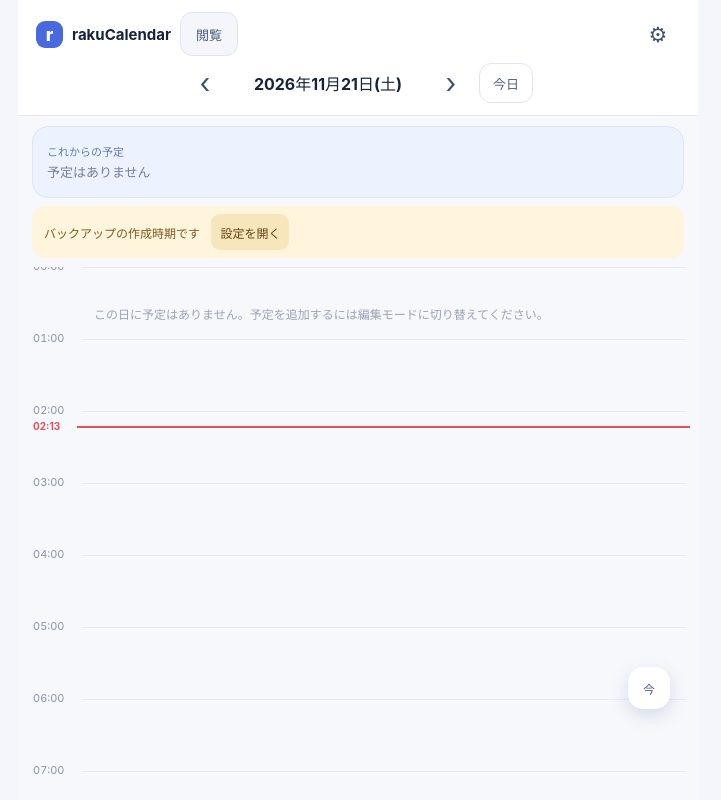
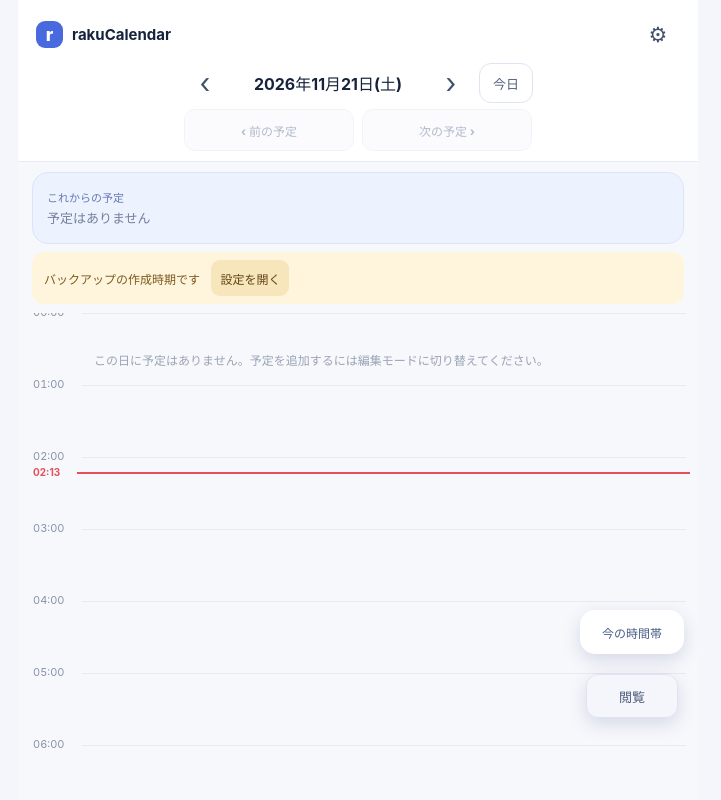
Before and after one commit to viaNEONIA/rakuCalendar, a React (Vite) app: page / in a window 1280 px wide. Shown: the whole page, without its empty margins (282-1003 px from the left). Built offline with nearby package versions, Linux system fonts and the light colour scheme.

Commit message:
予定ナビと現在時刻ボタンを整理

```diff
--- a/src/App.tsx
+++ b/src/App.tsx
@@ -5,7 +5,7 @@ import type { CalendarEvent, CalendarSettings } from "./domain/event";
 import { makeBackup, parseBackup } from "./domain/backup";
 import type { CalendarBackup } from "./domain/backup";
 import { createICalendar } from "./domain/ical";
-import { changeEventTime, dayEvents, dateFromKey, dayKey, EVENT_TIME_INCREMENT_MINUTES, getNextEvent, layoutOverlaps, localDateTime, nearestQuarterHourMinute, defaultEventRange, hasPointerScrollIntent, nextAvailableEventRange, nextScheduledDay, pointerScrollDelta, resolveDragOverlaps, snapMinutes } from "./domain/time";
+import { changeEventTime, dayEvents, dateFromKey, dayKey, EVENT_TIME_INCREMENT_MINUTES, getNextEvent, layoutOverlaps, localDateTime, nearestQuarterHourMinute, defaultEventRange, hasPointerScrollIntent, nextAvailableEventRange, pointerScrollDelta, resolveDragOverlaps, snapMinutes } from "./domain/time";
 import type { DragMode } from "./domain/time";
 import { deleteEvent, getSettings, listEvents, restoreData, saveEvent, saveSettings } from "./storage/database";
 
@@ -45,6 +45,8 @@ export function App() {
   const [editing, setEditing] = useState<CalendarEvent | null>(null);
   const [viewingEvent, setViewingEvent] = useState<CalendarEvent | null>(null);
   const [selectedEventId, setSelectedEventId] = useState<string | null>(null);
+  const [navigationCursorId, setNavigationCursorId] = useState<string | null>(null);
+  const [pendingScrollStart, setPendingScrollStart] = useState<string | null>(null);
   const [mode, setMode] = useState<"view" | "edit">("view");
   const [loaded, setLoaded] = useState(false);
   const [settings, setSettings] = useState<CalendarSettings>(DEFAULT_SETTINGS);
@@ -72,6 +74,17 @@ export function App() {
   const positioned = useMemo(() => layoutOverlaps(visibleEvents), [visibleEvents]);
   const nextEvent = useMemo(() => getNextEvent(dayEvents(events, current), now), [events, now, selectedDay]);
   const isToday = selectedDay === dayKey(now);
+  const chronologicalEvents = useMemo(() => [...events].sort((left, right) => Date.parse(left.startAt) - Date.parse(right.startAt)), [events]);
+  const selectedDateStart = dateFromKey(selectedDay).getTime();
+  const navigationCursorIndex = navigationCursorId ? chronologicalEvents.findIndex((event) => event.id === navigationCursorId) : -1;
+  const nextNavigationAnchor = isToday ? now.getTime() : selectedDateStart - 1;
+  const previousNavigationAnchor = isToday ? now.getTime() : selectedDateStart;
+  const nextAppointment = navigationCursorIndex >= 0
+    ? chronologicalEvents[navigationCursorIndex + 1]
+    : chronologicalEvents.find((event) => Date.parse(event.startAt) > nextNavigationAnchor);
+  const previousAppointment = navigationCursorIndex >= 0
+    ? chronologicalEvents[navigationCursorIndex - 1]
+    : [...chronologicalEvents].reverse().find((event) => Date.parse(event.startAt) < previousNavigationAnchor);
 
   useEffect(() => {
     void Promise.all([listEvents(), getSettings()]).then(([savedEvents, savedSettings]) => { setEvents(savedEvents); setSettings(savedSettings); }).finally(() => setLoaded(true));
@@ -82,15 +95,35 @@ export function App() {
   useEffect(() => { if (loaded) void saveSettings(settings); }, [settings, loaded]);
 
   useEffect(() => {
+    if (!pendingScrollStart) return;
+    const target = new Date(pendingScrollStart);
+    if (dayKey(target) !== selectedDay || !timelineRef.current) return;
+    const minute = target.getHours() * 60 + target.getMinutes();
+    timelineRef.current.scrollTop = Math.max(0, (minute - settings.displayStartHour * 60) * HOUR_HEIGHT / 60 - 80);
+    setPendingScrollStart(null);
+  }, [pendingScrollStart, selectedDay, settings.displayStartHour]);
+
+  useEffect(() => {
     if (!loaded || !isToday || !timelineRef.current) return;
     const minute = now.getHours() * 60 + now.getMinutes();
     timelineRef.current.scrollTop = Math.max(0, (minute - settings.displayStartHour * 60) * HOUR_HEIGHT / 60 - 30 * HOUR_HEIGHT / 60);
   }, [loaded]);
 
+  function toggleMode() {
+    const nextMode = mode === "view" ? "edit" : "view";
+    if (nextMode === "view") {
+      if (dragSeed.current?.timer) window.clearTimeout(dragSeed.current.timer);
+      dragSeed.current = null; dragRef.current = null; suppressClick.current = false; setDragPreview(null); setSelectedEventId(null); lastTap.current = null;
+    }
+    setMode(nextMode);
+  }
+
   const changeDay = (delta: number) => {
     const next = dateFromKey(selectedDay);
     next.setDate(next.getDate() + delta);
     setSelectedDay(dayKey(next));
+    setNavigationCursorId(null);
+    setPendingScrollStart(null);
   };
 
   async function persist(event: CalendarEvent) {
@@ -299,35 +332,38 @@ export function App() {
     setSelectedEventId(event.id);
   }
 
+  function goToAppointment(event?: CalendarEvent) {
+    if (!event) return;
+    setNavigationCursorId(event.id);
+    setSelectedDay(dayKey(new Date(event.startAt)));
+    setPendingScrollStart(event.startAt);
+  }
+
+  function showCurrentTime() {
+    setNavigationCursorId(null);
+    setSelectedDay(dayKey(now));
+    setPendingScrollStart(now.toISOString());
+  }
+
   function jumpToNext() {
-    if (!nextEvent || !timelineRef.current) return;
-    const start = new Date(nextEvent.startAt);
-    timelineRef.current.scrollTo({ top: Math.max(0, (start.getHours() * 60 + start.getMinutes() - settings.displayStartHour * 60) * HOUR_HEIGHT / 60 - 80), behavior: "smooth" });
+    goToAppointment(nextEvent);
   }
 
   const nowMinutes = now.getHours() * 60 + now.getMinutes();
   const colorOptions = editing?.color && !EVENT_COLOR_PALETTE.some((color) => color.value.toLowerCase() === editing.color?.toLowerCase())
     ? [...EVENT_COLOR_PALETTE, { name: "現在の色", value: editing.color }]
     : EVENT_COLOR_PALETTE;
-  const nextScheduleDate = nextScheduledDay(events, selectedDay);
 
   return <div className={`app-shell${mode === "edit" ? " is-edit-mode" : ""}`}>
     <header className="topbar">
-      <div className="brand-line"><span className="mini-mark">r</span><strong>rakuCalendar</strong><button className={`mode-toggle${mode === "edit" ? " is-editing" : ""}`} aria-pressed={mode === "edit"} aria-label={mode === "view" ? "編集モードへ切り替え" : "閲覧モードへ切り替え"} onClick={() => {
-        const nextMode = mode === "view" ? "edit" : "view";
-        if (nextMode === "view") {
-          if (dragSeed.current?.timer) window.clearTimeout(dragSeed.current.timer);
-          dragSeed.current = null; dragRef.current = null; suppressClick.current = false; setDragPreview(null); setSelectedEventId(null); lastTap.current = null;
-        }
-        setMode(nextMode);
-      }}>{mode === "view" ? "閲覧" : "編集"}</button><button className="icon-button settings-button" aria-label="設定" onClick={() => setSettingsOpen(true)}>⚙</button></div>
+      <div className="brand-line"><span className="mini-mark">r</span><strong>rakuCalendar</strong><button className="icon-button settings-button" aria-label="設定" onClick={() => setSettingsOpen(true)}>⚙</button></div>
       <div className="date-controls">
         <button className="icon-button" aria-label="前日" onClick={() => changeDay(-1)}>‹</button>
-        <label className="date-label"><span>{day.toLocaleDateString("ja-JP", { year: "numeric", month: "long", day: "numeric", weekday: "short" })}</span><input aria-label="表示日" type="date" value={selectedDay} onChange={(e) => setSelectedDay(e.target.value)} /></label>
+        <label className="date-label"><span>{day.toLocaleDateString("ja-JP", { year: "numeric", month: "long", day: "numeric", weekday: "short" })}</span><input aria-label="表示日" type="date" value={selectedDay} onChange={(e) => { setSelectedDay(e.target.value); setNavigationCursorId(null); setPendingScrollStart(null); }} /></label>
         <button className="icon-button" aria-label="翌日" onClick={() => changeDay(1)}>›</button>
-        <button className="today-button" onClick={() => setSelectedDay(dayKey(new Date()))}>今日</button>
+        <button className="today-button" onClick={() => { setSelectedDay(dayKey(new Date())); setNavigationCursorId(null); setPendingScrollStart(null); }}>今日</button>
       </div>
-      {nextScheduleDate && <div className="scheduled-day-row"><button className="scheduled-day-button" onClick={() => setSelectedDay(nextScheduleDate)}>次の予定がある日へ · {dateFromKey(nextScheduleDate).toLocaleDateString("ja-JP", { month: "numeric", day: "numeric", weekday: "short" })}</button></div>}
+      <div className="scheduled-day-row"><button className="scheduled-day-button" aria-label="前の予定" disabled={!previousAppointment} onClick={() => goToAppointment(previousAppointment)}>‹ 前の予定</button><button className="scheduled-day-button" aria-label="次の予定" disabled={!nextAppointment} onClick={() => goToAppointment(nextAppointment)}>次の予定 ›</button></div>
     </header>
 
     {settings.showNextEvent && <section className="next-card" onClick={jumpToNext} onKeyDown={(e) => { if (e.key === "Enter" || e.key === " ") { e.preventDefault(); jumpToNext(); } }} role="button" tabIndex={0} aria-label="次の予定へ移動">
@@ -382,7 +418,7 @@ export function App() {
       {visibleEvents.length === 0 && <p className="empty-day">{mode === "edit" ? "空き時間をタップするか、右下の＋から予定を追加できます。" : "この日に予定はありません。予定を追加するには編集モードに切り替えてください。"}</p>}
     </main>
     {mode === "edit" && selectedEventId && visibleEvents.some((event) => event.id === selectedEventId) && <div className="time-adjust-controls" aria-label="予定時刻の調整"><div className="time-adjust-group"><span>時間帯移動</span><button aria-label="15分前へ" title="15分前へ" onClick={() => void adjustSelectedTime(-1, "move")}>↑</button><button aria-label="15分後へ" title="15分後へ" onClick={() => void adjustSelectedTime(1, "move")}>↓</button></div><div className="time-adjust-group"><span>予定時間</span><button aria-label="15分延長" title="15分延長" onClick={() => void adjustSelectedTime(1, "duration")}>＋</button><button aria-label="15分短縮" title="15分短縮" onClick={() => void adjustSelectedTime(-1, "duration")}>−</button></div></div>}
-    <button className="now-button" aria-label="現在時刻へ" onClick={() => { if (timelineRef.current) timelineRef.current.scrollTo({ top: Math.max(0, (nowMinutes - settings.displayStartHour * 60) * HOUR_HEIGHT / 60 - 36), behavior: "smooth" }); }}>今</button>
+    <button className="now-button" aria-label="今の時間帯を表示" onClick={showCurrentTime}>今の時間帯</button><button className={`mode-toggle floating-mode-toggle${mode === "edit" ? " is-editing" : ""}`} aria-pressed={mode === "edit"} aria-label={mode === "view" ? "編集モードへ切り替え" : "閲覧モードへ切り替え"} onClick={toggleMode}>{mode === "view" ? "閲覧" : "編集"}</button>
     {mode === "edit" && <button className="add-button" aria-label="予定を追加" onClick={() => setEditing(makeInitialEvent(dateFromKey(selectedDay), new Date(), events))}>＋</button>}
     {undoVisible && <div className="undo-bar" role="status"><span>時間を変更しました</span><button onClick={() => void travelHistory("undo")} disabled={historyIndex.current <= 0}>元に戻す</button><button onClick={() => void travelHistory("redo")} disabled={historyIndex.current >= history.current.length}>やり直す</button></div>}
 
--- a/src/domain/time.ts
+++ b/src/domain/time.ts
@@ -170,7 +170,7 @@ export function layoutOverlaps(events: CalendarEvent[]): PositionedEvent[] {
   const sorted = [...events].sort((a, b) => Date.parse(a.startAt) - Date.parse(b.startAt) || Date.parse(a.endAt) - Date.parse(b.endAt));
   const result: PositionedEvent[] = [];
   let group: PositionedEvent[] = [];
-  let active: PositionedEvent[] = [];
+  let active: Array<{ positioned: PositionedEvent; layoutEnd: number }> = [];
   let groupEnd = -Infinity;
 
   const finishGroup = () => {
@@ -186,14 +186,15 @@ export function layoutOverlaps(events: CalendarEvent[]): PositionedEvent[] {
     const start = Date.parse(event.startAt);
     const end = Date.parse(event.endAt);
     if (group.length && start >= groupEnd) finishGroup();
-    active = active.filter((item) => Date.parse(item.event.endAt) > start);
-    const used = new Set(active.map((item) => item.column));
+    active = active.filter((item) => item.layoutEnd > start);
+    const used = new Set(active.map((item) => item.positioned.column));
     let column = 0;
     while (used.has(column)) column += 1;
     const placed = { event, column, columns: 1 };
     group.push(placed);
-    active.push(placed);
-    groupEnd = Math.max(groupEnd, end);
+    const layoutEnd = end > start ? end : start + 37 * 60_000;
+    active.push({ positioned: placed, layoutEnd });
+    groupEnd = Math.max(groupEnd, layoutEnd);
   }
   if (group.length) finishGroup();
   return result;
--- a/src/style.css
+++ b/src/style.css
@@ -13,8 +13,9 @@ button { touch-action: manipulation; }
 .mode-toggle { min-width: 58px; min-height: 44px; padding: 0 12px; border: 1px solid #dfe5f0; border-radius: 12px; background: #f4f6fb; color: #4b5b77; font-size: 13px; font-weight: 700; cursor: pointer; }
 .mode-toggle.is-editing { border-color: #4969df; background: #4969df; color: #fff; }
 .date-controls { display: flex; align-items: center; justify-content: center; gap: 6px; margin-top: 5px; }
-.scheduled-day-row { display: flex; justify-content: center; margin-top: 4px; }
-.scheduled-day-button { min-height: 38px; padding: 0 12px; border: 1px solid #dfe5f0; border-radius: 11px; background: #f7f8fc; color: #53668e; font-size: 12px; font-weight: 650; }
+.scheduled-day-row { display: flex; justify-content: center; gap: 8px; margin-top: 4px; }
+.scheduled-day-button { flex: 1; max-width: 170px; min-height: 42px; padding: 0 12px; border: 1px solid #dfe5f0; border-radius: 11px; background: #f7f8fc; color: #53668e; font-size: 12px; font-weight: 650; touch-action: manipulation; }
+.scheduled-day-button:disabled { opacity: .45; }
 .date-label { min-width: 190px; text-align: center; position: relative; font-weight: 700; font-size: 16px; }
 .date-label input { position: absolute; inset: 0; width: 100%; opacity: 0; }
 .today-button { min-height: 40px; padding: 0 13px; border: 1px solid #dfe5f0; background: #fff; color: #52617d; border-radius: 12px; font-size: 13px; }
@@ -51,7 +52,8 @@ button { touch-action: manipulation; }
 .empty-day { position: absolute; top: 38px; left: 76px; right: 24px; margin: 0; color: #9aa3b5; font-size: 12px; }
 .add-button, .now-button { position: absolute; z-index: 3; display: grid; place-items: center; border: 0; box-shadow: 0 6px 18px #31497e2b; cursor: pointer; }
 .add-button { right: 20px; bottom: calc(20px + env(safe-area-inset-bottom)); width: 58px; height: 58px; border-radius: 20px; background: #4969df; color: white; font-size: 32px; }
-.now-button { right: 28px; bottom: calc(91px + env(safe-area-inset-bottom)); width: 42px; height: 42px; border-radius: 15px; background: white; color: #4a5d88; font-size: 12px; font-weight: 700; }
+.now-button { right: 14px; bottom: calc(146px + env(safe-area-inset-bottom)); min-width: 104px; height: 44px; padding: 0 12px; border-radius: 15px; background: white; color: #4a5d88; font-size: 12px; font-weight: 700; }
+.floating-mode-toggle { position: absolute; z-index: 3; right: 20px; bottom: calc(82px + env(safe-area-inset-bottom)); width: 92px; min-height: 44px; box-shadow: 0 6px 18px #31497e2b; }
 .undo-bar { position: absolute; z-index: 5; left: 12px; bottom: calc(18px + env(safe-area-inset-bottom)); display: flex; align-items: center; gap: 9px; padding: 7px 9px 7px 13px; border-radius: 14px; background: #25344f; color: #fff; box-shadow: 0 8px 24px #13234438; font-size: 12px; }
 .undo-bar button { min-height: 40px; padding: 0 9px; border: 0; border-radius: 10px; background: #ffffff1e; color: #fff; font-weight: 700; }
 .undo-bar button:disabled { opacity: .45; }
```
Also changed, not shown: 3 other files (tests, documents, lock files or other folders).
